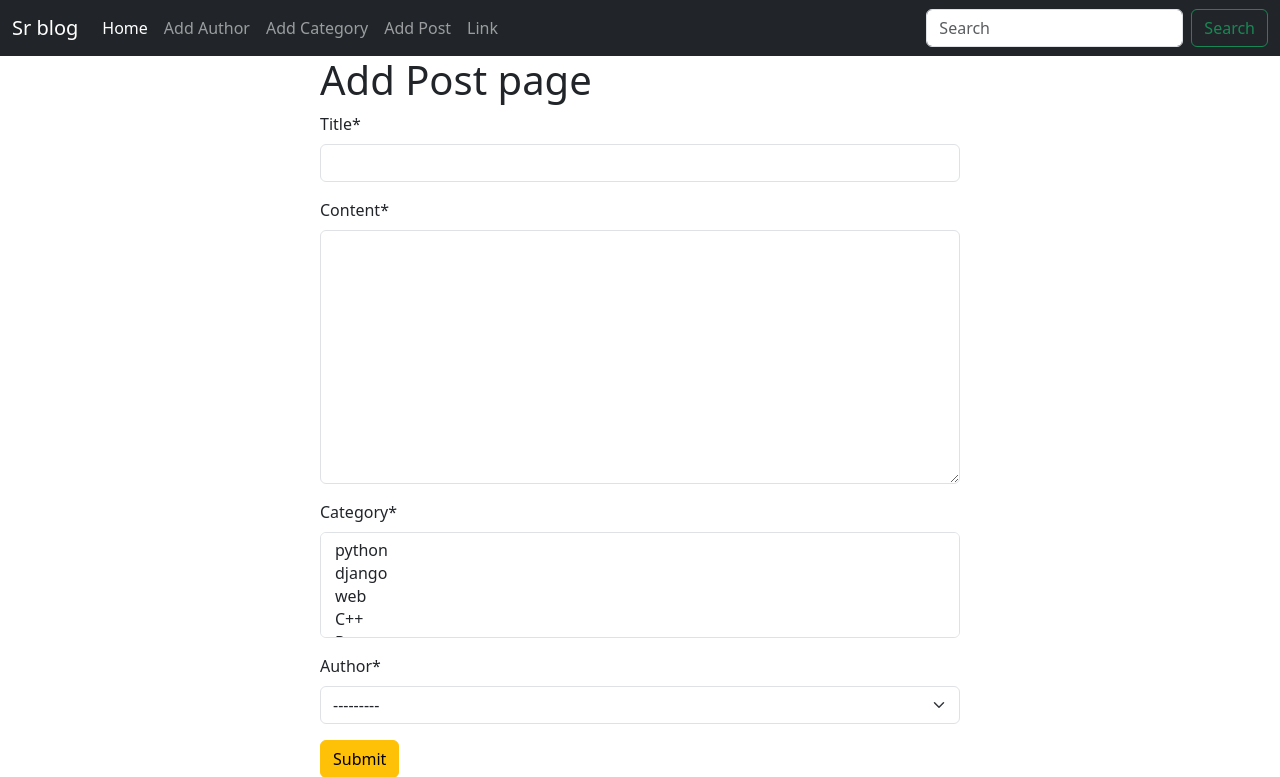
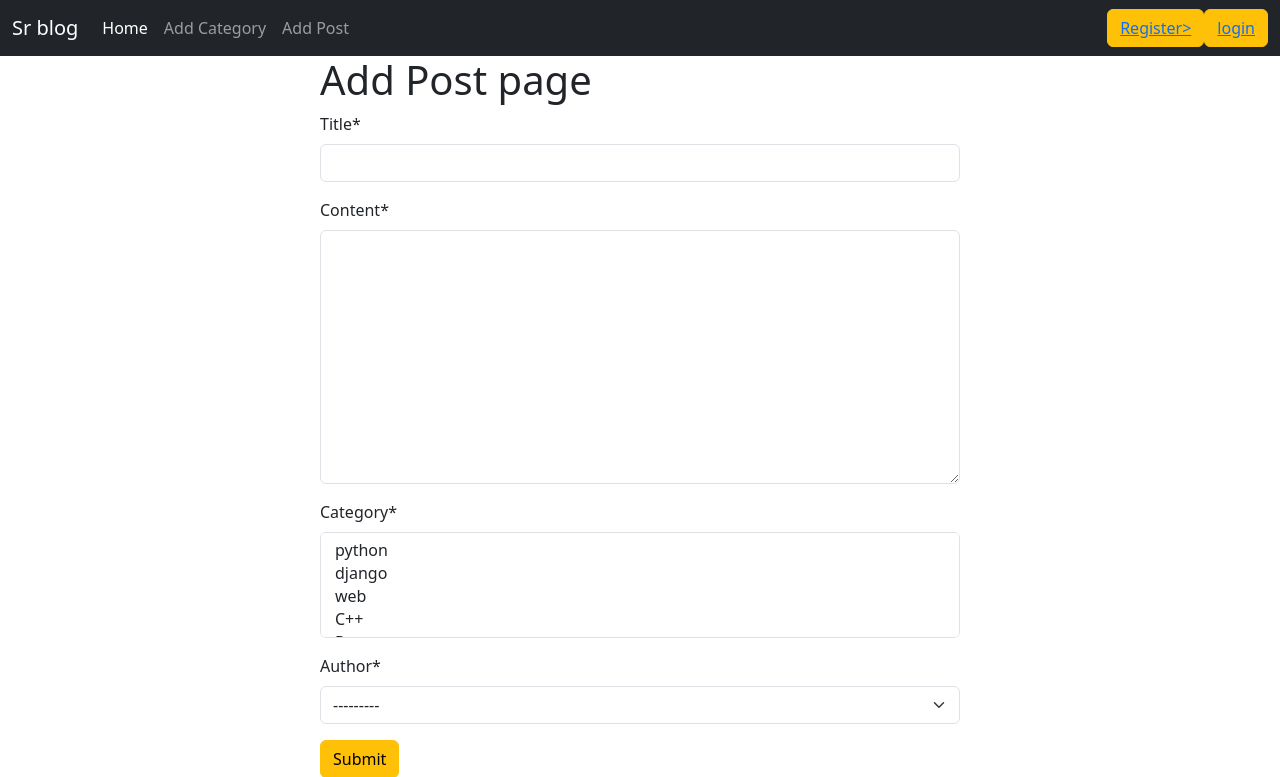
Before and after one commit to mdsujanS/Blog-Project-with-User-Authentication, a Django app: page /post/add/ in a window 1280 px wide. Shown: the top 777 px of the page. Run offline with Django 5.2, Linux system fonts and the light colour scheme; data comes from the database, SQL or seed files in the repository; some libraries are stand-ins or nearby versions.

Commit message:
Add singup and login url

```diff
--- a/templates/base.html
+++ b/templates/base.html
@@ -22,26 +22,29 @@
           >
             <span class="navbar-toggler-icon"></span>
           </button>
+
           <div class="collapse navbar-collapse" id="navbarSupportedContent">
             <ul class="navbar-nav me-auto mb-2 mb-lg-0">
               <li class="nav-item">
                 <a class="nav-link active" aria-current="page" href="{% url 'homepage' %}">Home</a>
               </li>
-              <li class="nav-item">
+
+              {% comment %} <li class="nav-item">
                 <a class="nav-link" href="{% url 'add_author' %}">Add Author</a>
-              </li>
+              </li> {% endcomment %}
+
               <li class="nav-item">
                 <a class="nav-link" href="{% url 'add_category' %}">Add Category</a>
               </li>
               <li class="nav-item">
                 <a class="nav-link" href="{% url 'add_post' %}">Add Post</a>
               </li>
-              <li class="nav-item">
+              {% comment %} <li class="nav-item">
                 <a class="nav-link" href="#">Link</a>
-              </li>
+              </li> {% endcomment %}
             </ul>
 
-            <form class="d-flex">
+            {% comment %} <form class="d-flex">
               <input
                 class="form-control me-2"
                 type="search"
@@ -51,7 +54,13 @@
               <button class="btn btn-outline-success" type="submit">
                 Search
               </button>
-            </form>
+            </form> {% endcomment %}
+
+            <div class='flex'>
+              <button class='btn btn-warning'><a href="{% url 'add_author' %}">Register>
+              <button class='btn btn-warning' style='text: white; '><a href="{% url 'login' %}">login</a></button>
+            </div>
+
           </div>
         </div>
       </nav>
```
